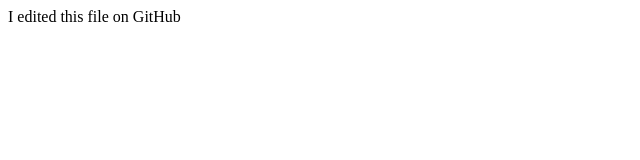
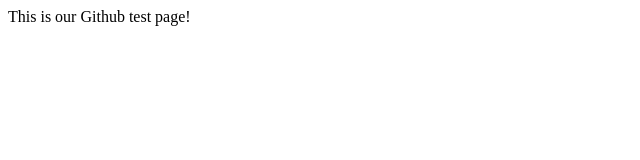
Before and after one commit to cbrock1987/git-course-repo, a website: page index.html in a window 1280 px wide. Shown: the full height of the page, 0-640 px from the left. Drawn offline with Linux system fonts and the light colour scheme.

```diff
--- a/app.js
+++ b/app.js
@@ -1 +1 @@
-console.log('interesting output');
+console.log('more interesting output');
--- a/index.html
+++ b/index.html
@@ -1,6 +1,6 @@
 <!DOCTYPE html>
 <html>
 	<body>
-		I edited this file on GitHub
+		This is our Github test page!
 	</body>
 </html>
```
